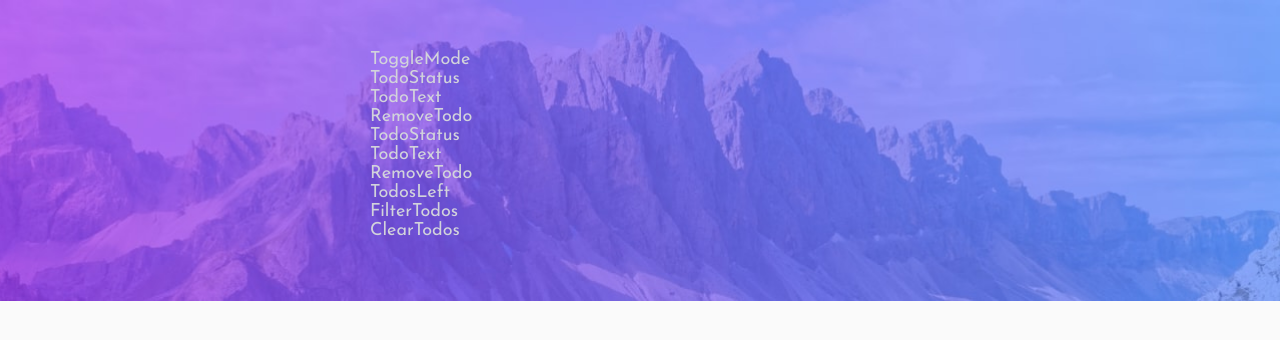
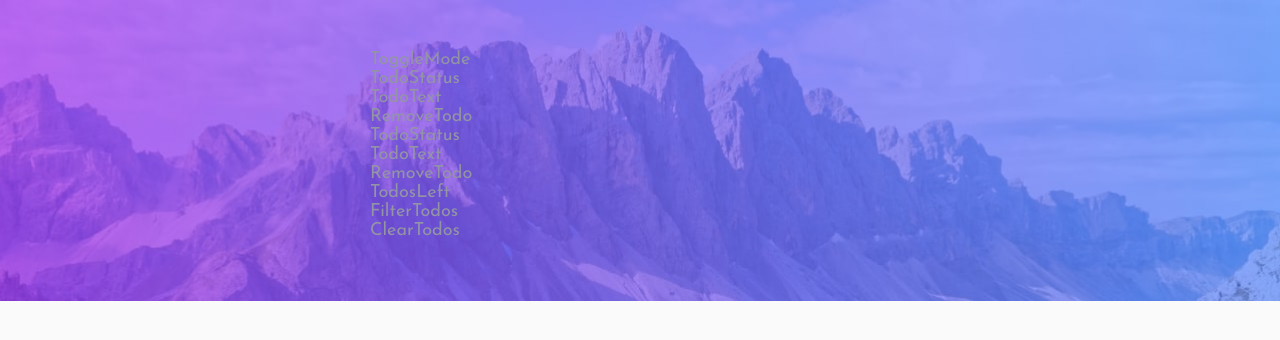
Before and after one commit to syedalimansoor/todo-app, a React (Vite) app: page / in a window 1280 px wide. Shown: the top 340 px of the page. Built offline with nearby package versions, Linux system fonts and the light colour scheme.

Commit message:
Change light theme secondary text colors

```diff
--- a/src/themes.ts
+++ b/src/themes.ts
@@ -59,8 +59,8 @@ export default {
         hover: "hsl(235, 19%, 35%)", // very dark grayish blue
       },
       secondary: {
-        default: "hsl(233, 11%, 84%)", // light grayish blue
-        hover: "hsl(236, 9%, 61%)", // dark grayish blue
+        default: "hsl(236, 9%, 61%)", // dark grayish blue
+        hover: "hsl(235, 19%, 35%)", // very dark grayish blue
       },
       todo: {
         default: "hsl(235, 19%, 35%)", // very dark grayish blue
```
